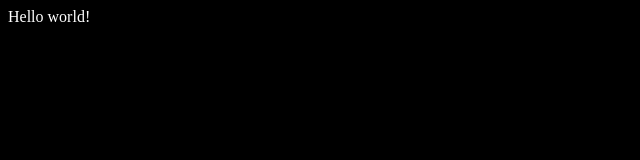
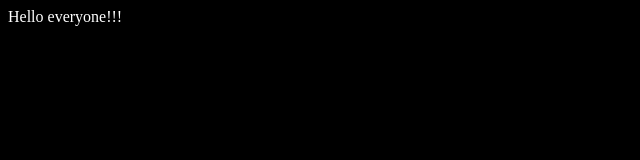
Before and after one commit to bmorrisondev/2020-12-getting-started-with-github-branching, a plain HTML site: page index.html in a window 1280 px wide. Shown: the full height of the page, 0-640 px from the left. Drawn offline with Linux system fonts and the light colour scheme.

Commit message:
Modified html

```diff
--- a/index.html
+++ b/index.html
@@ -5,6 +5,6 @@
         <link rel="stylesheet" type="text/css" href="style.css" >
     </head>
     <body>
-        Hello world!
+        Hello everyone!!!
     </body>
 </html>
```
